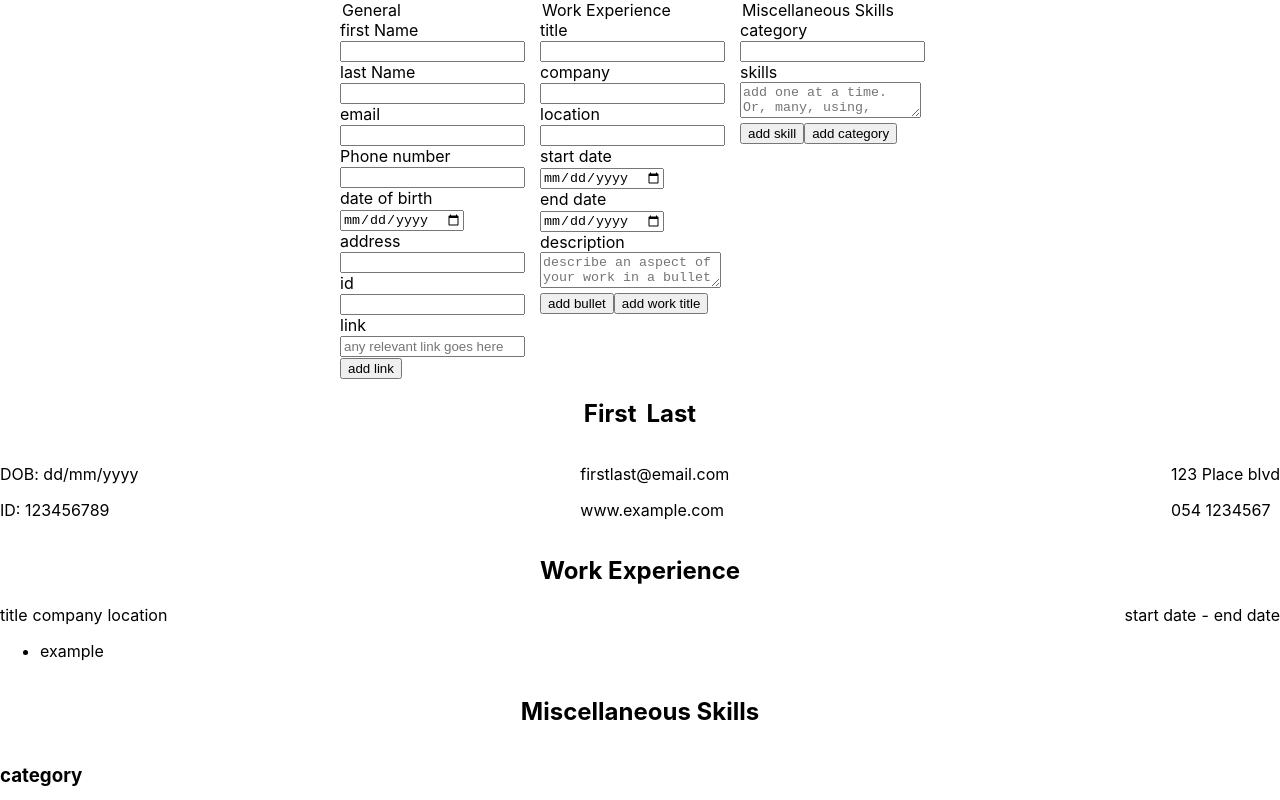
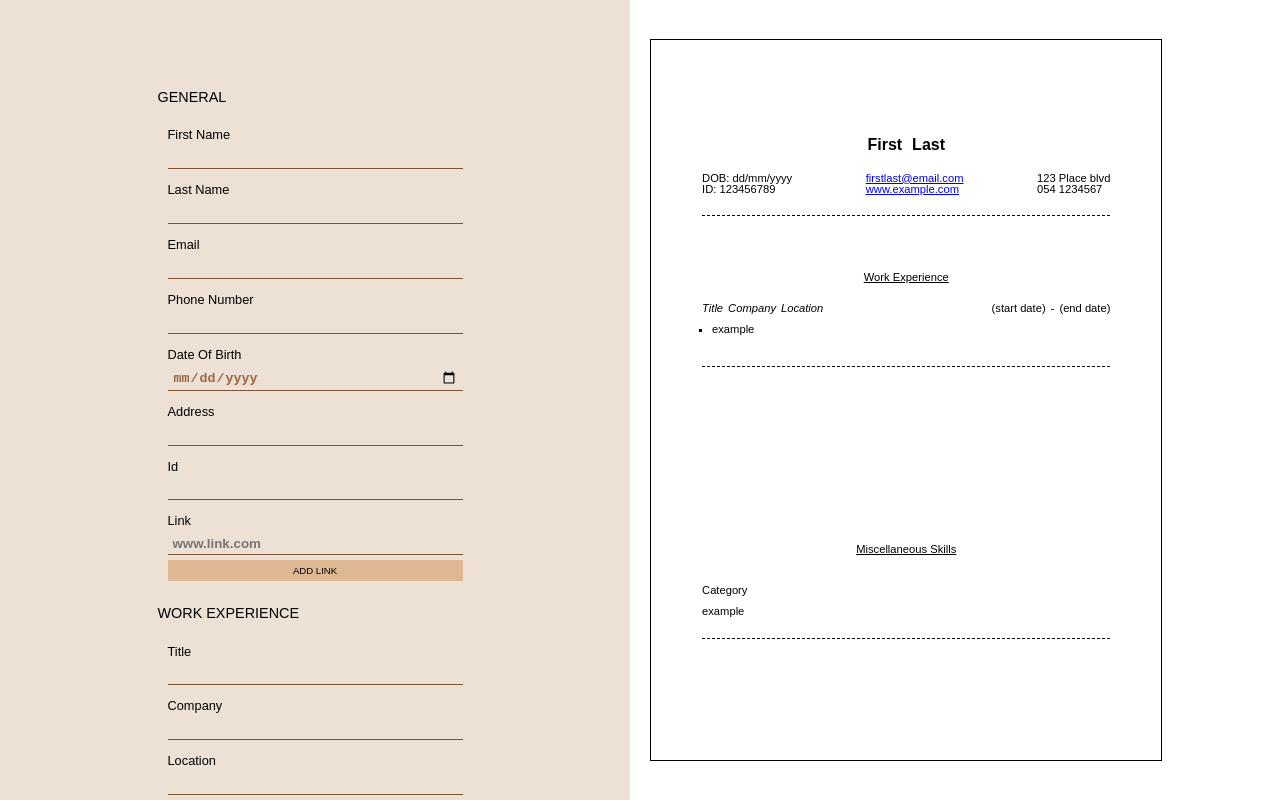
Before and after one commit to tomari3/cv-project, a React (Create React App) app: page / in a window 1280 px wide. Shown: the top 800 px of the page. Built offline with nearby package versions, Linux system fonts and the light colour scheme.

Commit message:
UI and webpack, babel

```diff
--- a/src/App.css
+++ b/src/App.css
@@ -1,33 +1,303 @@
+/* http://meyerweb.com/eric/tools/css/reset/
+   v2.0 | 20110126
+   License: none (public domain)
+*/
+
+html,
+body,
+div,
+span,
+applet,
+object,
+iframe,
+h1,
+h2,
+h3,
+h4,
+h5,
+h6,
+p,
+blockquote,
+pre,
+a,
+abbr,
+acronym,
+address,
+big,
+cite,
+code,
+del,
+dfn,
+em,
+img,
+ins,
+kbd,
+q,
+s,
+samp,
+small,
+strike,
+strong,
+sub,
+sup,
+tt,
+var,
+b,
+u,
+i,
+center,
+dl,
+dt,
+dd,
+ol,
+ul,
+li,
+fieldset,
+form,
+label,
+legend,
+table,
+caption,
+tbody,
+tfoot,
+thead,
+tr,
+th,
+td,
+article,
+aside,
+canvas,
+details,
+embed,
+figure,
+figcaption,
+footer,
+header,
+hgroup,
+menu,
+nav,
+output,
+ruby,
+section,
+summary,
+time,
+mark,
+audio,
+video {
+  margin: 0;
+  padding: 0;
+  border: 0;
+  font-size: 100%;
+  font: inherit;
+  vertical-align: baseline;
+}
+/* HTML5 display-role reset for older browsers */
+article,
+aside,
+details,
+figcaption,
+figure,
+footer,
+header,
+hgroup,
+menu,
+nav,
+section {
+  display: block;
+}
+body {
+  line-height: 1;
+  box-sizing: border-box;
+}
+ol,
+ul {
+  list-style: none;
+}
+blockquote,
+q {
+  quotes: none;
+}
+blockquote:before,
+blockquote:after,
+q:before,
+q:after {
+  content: "";
+  content: none;
+}
+table {
+  border-collapse: collapse;
+  border-spacing: 0;
+}
+
+/* code */
+@import url("https://fonts.googleapis.com/css2?family=Work+Sans:ital,wght@0,400;0,500;1,400&display=swap");
+
+:root {
+  --bg: #ede0d4;
+  --lighter: #e6ccb2;
+  --light: #ddb892;
+  --main: #b08968;
+  --accent: #7f5539;
+  --dark: #9c6644;
+  --text: black;
+}
+
+#root {
+  display: grid;
+  grid-template-rows: 0 100vh 0;
+  grid-template-areas: "." "app" ".";
+}
+
+.App {
+  grid-area: app;
+  width: 100%;
+  height: 100%;
+  display: grid;
+  grid-template-columns: minmax(400px, 1fr) minmax(400px, 1fr);
+  justify-content: center;
+  align-items: center;
+  gap: 20px;
+  font-family: "Work Sans", sans-serif;
+  color: var(--text);
+}
+
 .App_forms {
+  height: 100vh;
+  width: 100%;
   display: flex;
-  align-items: flex-start;
+  align-items: center;
   justify-content: center;
+  background-color: var(--bg);
 }
 
 .App_forms form {
+  width: 50%;
+  height: 80%;
   display: flex;
-  /* width: 50vw; */
-  /* gap: 10px; */
+  flex-direction: column;
+  align-items: flex-start;
+  gap: 10px;
+}
+.App_forms form legend {
+  width: 100%;
+  padding: 10px 0;
+  text-transform: uppercase;
+  font-size: 0.9rem;
+}
+.forms_general,
+.forms_work,
+.forms_skills {
+  display: flex;
+  flex-flow: row wrap;
+  gap: 10px;
 }
 
-.App_forms form label {
-  display: block;
+.input-box {
+  padding: 0px 10px;
+  flex: 1 1 150px;
+  display: flex;
+  flex-direction: column;
 }
 
-.App_forms div {
-  width: 200px;
+.input-box label {
+  padding: 5px 0;
+  font-size: 0.8rem;
+  text-transform: capitalize;
+}
+
+.input-box input,
+.input-box textarea {
+  padding: 3px 5px;
+  background-color: transparent;
+  border: 0;
+  border-bottom: 1px solid var(--accent);
+  color: var(--dark);
+  font-weight: bold;
+}
+
+.input-box input:focus,
+.input-box textarea:focus,
+.input-box button:focus {
+  outline: none;
+}
+
+.input-box input:focus-visible,
+.input-box textarea:focus-visible,
+.input-box button:focus-visible {
+  outline: 1px solid var(--accent);
+}
+
+.input-box input[name="firstName"],
+.input-box input[name="lastName"],
+.input-box input[name="address"],
+.forms_work .input-box input[type="text"],
+.forms_work .input-box input[type="address"],
+.forms_skills .input-box input[type="text"] {
+  text-transform: capitalize;
+}
+.input-box button {
+  margin: 5px 0;
+  padding: 5px 10px;
+  background-color: var(--light);
+  border: 0;
+  flex: 1;
+  position: relative;
+  display: flex;
+  justify-content: center;
+  align-items: center;
+  text-transform: uppercase;
+  font-size: 0.6rem;
+  font-weight: 500;
+}
+
+.input-box button:hover {
+  outline: 1px solid var(--accent);
+  box-sizing: border-box;
+}
+.input-box button:active {
+  outline: 1px solid var(--accent);
+  box-sizing: border-box;
+  transform: translateY(2px);
+}
+
+.box_btn {
+  display: flex;
+  gap: 4px;
 }
 
 .form-display {
   display: grid;
-  grid-template-rows: 1fr minmax(1fr, 3fr) 1fr 1fr;
+  width: calc(90vh * 0.709); /* A4 paper ratio in reverse*/
+  height: 90vh;
+  grid-template-rows: 1fr 2fr 2fr;
+  align-items: flex-start;
+  font-size: 0.7rem;
+  gap: 5%;
+  border: 1px solid black;
+  background-color: white;
 }
 
 .form-display_row {
   display: flex;
   flex-flow: row wrap;
   justify-content: space-between;
-  align-items: center;
+  padding: 0 10%;
+}
+
+.form-display_row::after {
+  content: "";
+  width: 100%;
+  padding: 10px;
+  border-bottom: 1px dashed black;
+}
+
+.form-display_row:first-child {
+  padding-top: 15%;
+}
+.form-display_row:first-child .form-display_row_header {
+  text-decoration: none;
+  font-size: 1rem;
+  font-weight: 600;
 }
 
 .form-display_row_header {
@@ -37,7 +307,11 @@
   align-items: center;
   gap: 10px;
   text-transform: capitalize;
+  padding: 20px;
+  font-weight: 500;
+  text-decoration: underline;
 }
+
 .form-display_row_works {
   flex: 1;
   display: flex;
@@ -52,8 +326,33 @@
 .form-display_row_work-details_titles {
   display: flex;
   gap: 5px;
+  text-transform: capitalize;
+  font-style: italic;
 }
 .form-display_row_work-details_dates {
   display: flex;
   gap: 5px;
 }
+
+.form-display_row_work ul {
+  padding: 10px;
+  list-style-type: square;
+}
+
+.form-display_row_categories {
+  display: flex;
+  width: 100%;
+  justify-content: space-between;
+  flex-wrap: wrap;
+}
+
+.form-display_row_category {
+  min-width: 30%;
+  max-width: 50%;
+  flex-direction: column;
+}
+
+.form-display_row_category h3 {
+  text-transform: capitalize;
+  padding: 10px 0;
+}
--- a/src/App.js
+++ b/src/App.js
@@ -135,6 +135,7 @@ class App extends Component {
           <form>
             <div className="forms_general">
               <legend>General</legend>
+              <div className="input-box">
                 <label htmlFor="firstName">first Name</label>
                 <input
                   type="text"
@@ -143,7 +144,9 @@ class App extends Component {
                   value={this.state.firstName}
                   onChange={this.handleChange}
                 />
+              </div>
 
+              <div className="input-box">
                 <label htmlFor="lastName">last Name</label>
                 <input
                   type="text"
@@ -152,7 +155,9 @@ class App extends Component {
                   value={this.state.lastName}
                   onChange={this.handleChange}
                 />
+              </div>
 
+              <div className="input-box">
                 <label htmlFor="email">email</label>
                 <input
                   type="email"
@@ -161,7 +166,8 @@ class App extends Component {
                   value={this.state.email}
                   onChange={this.handleChange}
                 />
-
+              </div>
+              <div className="input-box">
                 <label htmlFor="phoneNumber">Phone number</label>
                 <input
                   type="number"
@@ -170,7 +176,8 @@ class App extends Component {
                   value={this.state.phoneNumber}
                   onChange={this.handleChange}
                 />
-
+              </div>
+              <div className="input-box">
                 <label htmlFor="DOB">date of birth</label>
                 <input
                   type="date"
@@ -179,7 +186,8 @@ class App extends Component {
                   value={this.state.dob}
                   onChange={this.handleChange}
                 />
-
+              </div>
+              <div className="input-box">
                 <label htmlFor="address">address</label>
                 <input
                   type="address"
@@ -188,7 +196,8 @@ class App extends Component {
                   value={this.state.address}
                   onChange={this.handleChange}
                 />
-
+              </div>
+              <div className="input-box">
                 <label htmlFor="id">id</label>
                 <input
                   type="number"
@@ -197,12 +206,13 @@ class App extends Component {
                   value={this.state.id}
                   onChange={this.handleChange}
                 />
-
+              </div>
+              <div className="input-box">
                 <label htmlFor="link">link</label>
                 <input
                   type="text"
                   id="link"
-                placeholder="any relevant link goes here"
+                  placeholder="www.link.com"
                   name="link"
                   value={this.state.link.value}
                   onChange={this.handleListChange}
@@ -212,10 +222,11 @@ class App extends Component {
                   add link
                 </button>
               </div>
+            </div>
 
             <div className="forms_work">
               <legend>Work Experience</legend>
-
+              <div className="input-box">
                 <label htmlFor="title">title</label>
                 <input
                   type="text"
@@ -224,7 +235,8 @@ class App extends Component {
                   value={this.state.title}
                   onChange={this.handleChange}
                 />
-
+              </div>
+              <div className="input-box">
                 <label htmlFor="company">company</label>
                 <input
                   type="text"
@@ -233,7 +245,8 @@ class App extends Component {
                   value={this.state.company}
                   onChange={this.handleChange}
                 />
-
+              </div>
+              <div className="input-box">
                 <label htmlFor="location">location</label>
                 <input
                   type="address"
@@ -242,25 +255,36 @@ class App extends Component {
                   value={this.state.location}
                   onChange={this.handleChange}
                 />
-
+              </div>
+              <div className="input-box">
                 <label htmlFor="startDate">start date</label>
                 <input
-                type="date"
+                  pe="number"
+                  min="1900"
+                  max="2099"
+                  step="1"
                   id="startDate"
                   name="startDate"
+                  placeholder="2021"
                   value={this.state.startDate}
                   onChange={this.handleChange}
                 />
-
+              </div>
+              <div className="input-box">
                 <label htmlFor="endDate">end date</label>
                 <input
-                type="date"
+                  pe="number"
+                  min="1900"
+                  max="2099"
+                  step="1"
                   id="endDate"
                   name="endDate"
+                  placeholder="2022"
                   value={this.state.endDate}
                   onChange={this.handleChange}
                 />
-
+              </div>
+              <div className="input-box">
                 <label htmlFor="description">description</label>
                 <textarea
                   id="description"
@@ -269,17 +293,17 @@ class App extends Component {
                   value={this.state.bullet.value}
                   onChange={this.handleListChange}
                 ></textarea>
-
+                <div className="box_btn">
                   <button name="bullet" onClick={this.addItem}>
                     add bullet
                   </button>
-
-              <button onClick={this.addWork}>add work title</button>
+                  <button onClick={this.addWork}>add section</button>
                 </div>
-
+              </div>
+            </div>
             <div className="forms_skills">
               <legend>Miscellaneous Skills</legend>
-
+              <div className="input-box">
                 <label htmlFor="category">category</label>
                 <input
                   type="text"
@@ -288,7 +312,8 @@ class App extends Component {
                   value={this.state.category}
                   onChange={this.handleChange}
                 />
-
+              </div>
+              <div className="input-box">
                 <label htmlFor="skills">skills</label>
                 <textarea
                   id="skills"
@@ -297,12 +322,13 @@ class App extends Component {
                   value={this.state.skill.value}
                   onChange={this.handleListChange}
                 ></textarea>
-
+                <div className="box_btn">
                   <button name="skill" onClick={this.addItem}>
                     add skill
                   </button>
-
-              <button onClick={this.addCategory}>add category</button>
+                  <button onClick={this.addCategory}>add section</button>
+                </div>
+              </div>
             </div>
           </form>
         </div>
--- a/src/components/Components.js
+++ b/src/components/Components.js
@@ -20,10 +20,18 @@ class FormDisplay extends Component {
             <p>ID: {this.props.id}</p>
           </div>
           <div>
-            <p>{this.props.email}</p>
+            <a
+              href={`https://${this.props.email}`}
+              target="_blank"
+              rel="noreferrer"
+            >
+              {this.props.email}
+            </a>
             <div>
               {this.props.links.map((link) => (
-                <p key={link.id}>{link.value}</p>
+                <a key={link.id} href={`https://${link.value}`}>
+                  {link.value}
+                </a>
               ))}
               <p>{this.props.link}</p>
             </div>
@@ -47,9 +55,9 @@ class FormDisplay extends Component {
                     <span>{work.location}</span>
                   </div>
                   <div className="form-display_row_work-details_dates">
-                    <span>{work.startDate}</span>
+                    <span>({work.startDate})</span>
                     <span>-</span>
-                    <span>{work.endDate}</span>
+                    <span>({work.endDate})</span>
                   </div>
                 </div>
                 <div>
@@ -71,11 +79,14 @@ class FormDisplay extends Component {
             {this.props.categories.map((category) => (
               <div key={category.id} className="form-display_row_category">
                 <h3>{category.title}</h3>
-                <ul>
-                  {category.skills.map((skill) => (
-                    <li key={skill.id}>{skill.value}</li>
-                  ))}
-                </ul>
+
+                {category.skills.map((skill, i) =>
+                  i === category.skills.length - 1 ? (
+                    <span key={skill.id}>{skill.value}</span>
+                  ) : (
+                    <span key={skill.id}>{skill.value}, </span>
+                  )
+                )}
               </div>
             ))}
           </div>
--- /dev/null
+++ b/webpack.config.js
@@ -0,0 +1,32 @@
+const path = require("path");
+const HtmlWebpackPlugin = require("html-webpack-plugin");
+
+module.exports = {
+  entry: path.join(__dirname, "src", "index.js"),
+  module: {
+    rules: [
+      {
+        test: /\.?js$/,
+        exclude: /node_modules/,
+        use: {
+          loader: "babel-loader",
+          options: {
+            presets: ["@babel/preset-env", "@babel/preset-react"],
+          },
+        },
+      },
+      {
+        test: /\.css$/i,
+        use: ["style-loader", "css-loader"],
+      },
+    ],
+  },
+  plugins: [
+    new HtmlWebpackPlugin({
+      template: path.join(__dirname, "./public/index.html"),
+    }),
+  ],
+  output: {
+    path: path.resolve(__dirname, "dist"),
+  },
+};
```
Also changed, not shown: package.json (+10 -0 lines), src/index.html (added, +33 -0 lines), 5 other files (tests, documents, lock files or other folders). Lines whose indentation alone changed are shown as unchanged.
